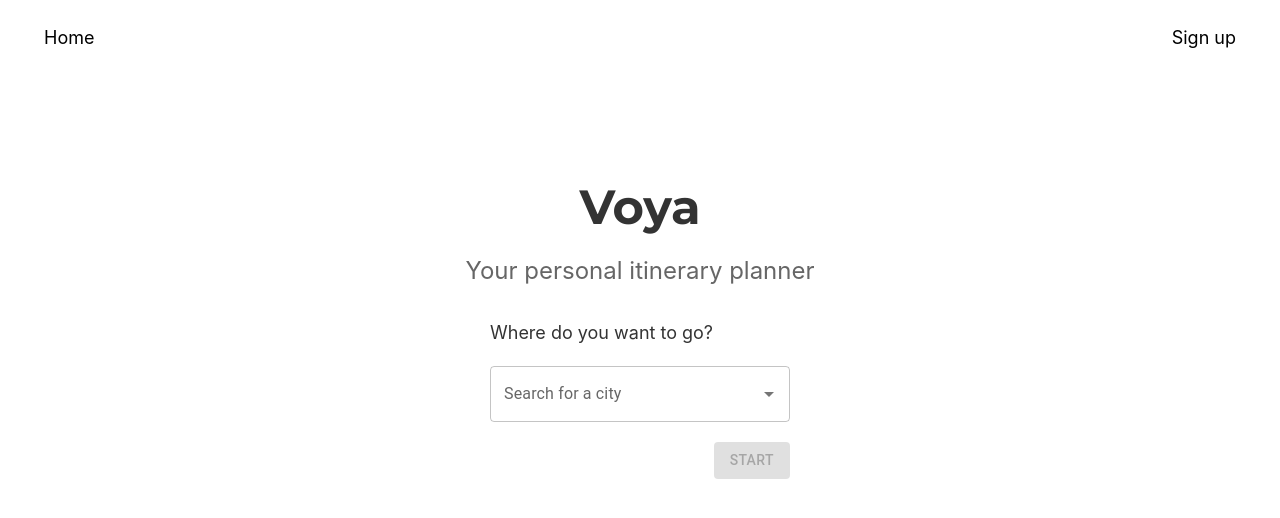
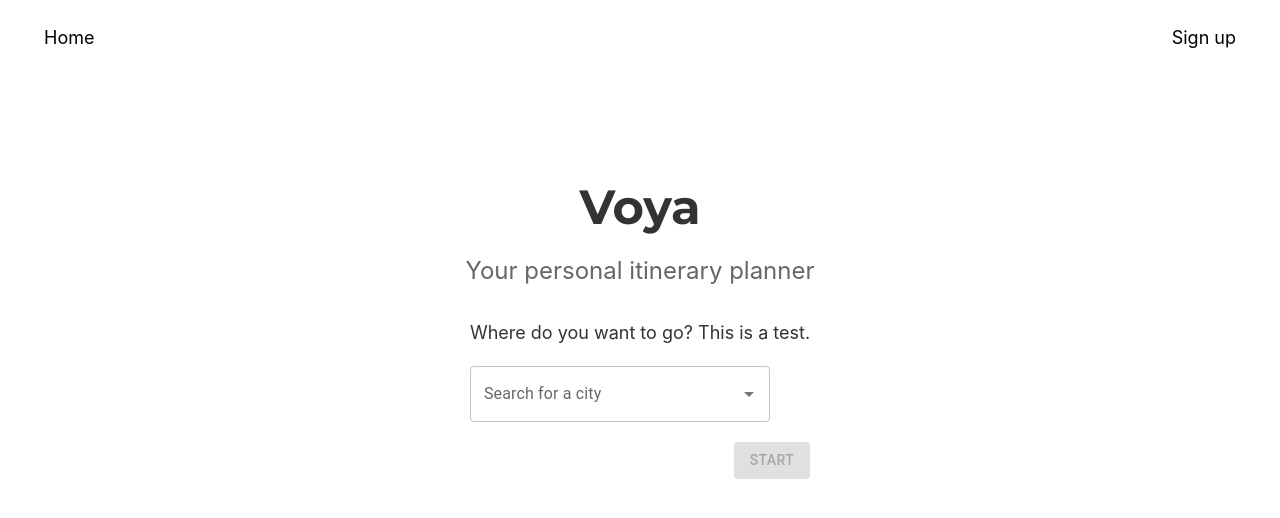
Before and after one commit to travelator/travelator-web, a React (Vite) app: page / in a window 1280 px wide. Shown: the top 518 px of the page. Built offline with nearby package versions, Linux system fonts and the light colour scheme.

Commit message:
made a trial edit

```diff
--- a/src/pages/Home.jsx
+++ b/src/pages/Home.jsx
@@ -23,7 +23,7 @@ function Home() {
                     <p className="subheader">Your personal itinerary planner</p>
                     <form onSubmit={handleSubmit}>
                         <div className="main">
-                            <p>Where do you want to go?</p>
+                            <p>Where do you want to go? This is a test.</p>
                             <CitySearchBar
                                 selectedCity={selectedOption}
                                 setSelectedCity={setSelectedOption}
```
